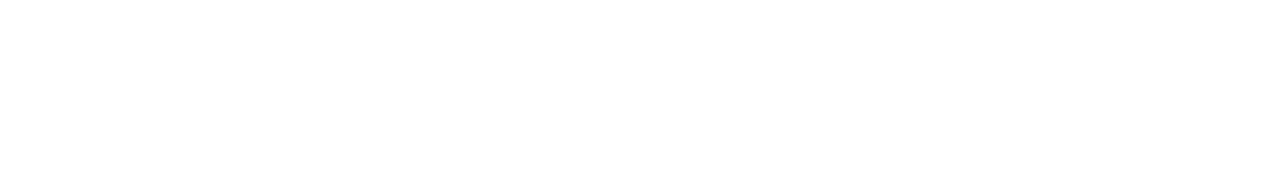
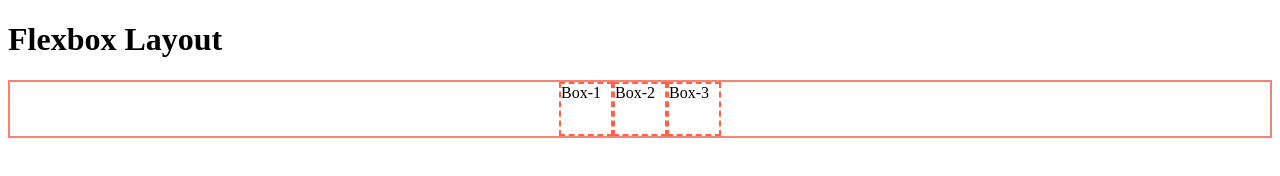
Before and after one commit to pirate-jimbo/responsive-layout, a plain HTML site: page index.html in a window 1280 px wide. Drawn offline with Linux system fonts and the light colour scheme.

Commit message:
style file added

```diff
--- a/Styles/style.css
+++ b/Styles/style.css
@@ -0,0 +1,10 @@
+.container{
+    border: 2px solid salmon;
+    display: flex;
+    justify-content: center;
+}
+.box{
+    border: 2px dashed tomato;
+    width: 50px;
+    height: 50px;
+}
--- a/index.html
+++ b/index.html
@@ -7,6 +7,12 @@
     <link rel="stylesheet" href="Styles/style.css">
 </head>
 <body>
+    <h1>Flexbox Layout</h1>
+    <div class="container">
+        <div class="box">Box-1</div>
+        <div class="box">Box-2</div>
+        <div class="box">Box-3</div>
+    </div>
 
 </body>
 </html>
```
